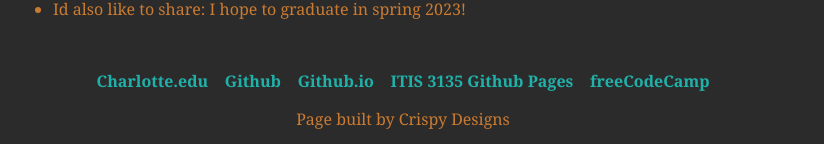
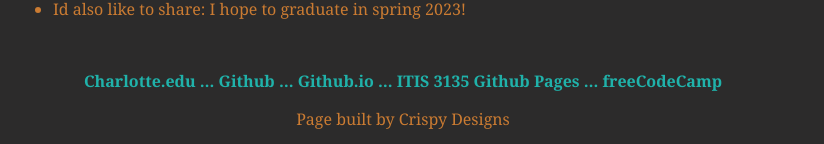
Before and after one commit to Chanc10/chanc10.github.io, a plain HTML site: page itis3135/introduction.html in a window 1280 px wide. Shown: the part 810-954 px from the top of the page, without its empty margins (237-1061 px from the left). Drawn offline with Linux system fonts and the light colour scheme.

Commit message:
Update introduction.html

```diff
--- a/itis3135/introduction.html
+++ b/itis3135/introduction.html
@@ -65,13 +65,13 @@
     	<footer>
 
             <nav>
-                <a href="http://webpages.uncc.edu/ccrisp10/" target="_blank"> Charlotte.edu &nbsp;&nbsp; </a>
+                <a href="http://webpages.uncc.edu/ccrisp10/" target="_blank"> Charlotte.edu &hellip; </a>
 
-                <a href="https://github.com/Chanc10" target="_blank"> Github &nbsp;&nbsp; </a>
+                <a href="https://github.com/Chanc10" target="_blank"> Github &hellip; </a>
 
-                <a href="https://Chanc10.github.io/" target="_blank"> Github.io &nbsp;&nbsp; </a>
+                <a href="https://Chanc10.github.io/" target="_blank"> Github.io &hellip; </a>
 
-                <a href="https://Chanc10.github.io/itis3135/" target="_blank"> ITIS 3135 Github Pages &nbsp;&nbsp; </a>
+                <a href="https://Chanc10.github.io/itis3135/" target="_blank"> ITIS 3135 Github Pages &hellip; </a>
 
                 <a href="https://www.freecodecamp.org/ccrisp10" target="_blank"> freeCodeCamp</a>
             </nav>
```
